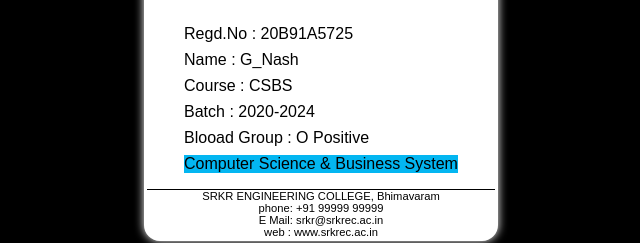
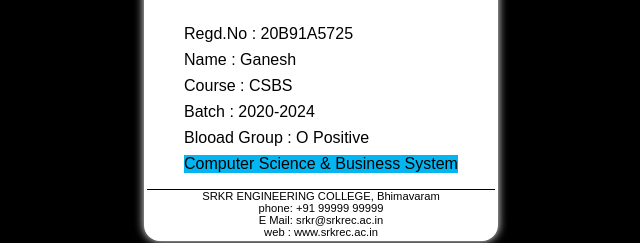
Before and after one commit to G-Nash/idCardDom8thJan25, a plain HTML site: page index.html in a window 1280 px wide. Both pictures are taken after a click on the button "Show Id Card". Shown: the part 475-718 px from the top of the page, 319-959 px from the left. Drawn offline with Linux system fonts and the light colour scheme.

Commit message:
Update index.html

```diff
--- a/index.html
+++ b/index.html
@@ -26,7 +26,7 @@
             <div id="idContentImg"><img src="./idImg.jpg" height="200px" id="img" alt=""></div>
             <div id="idContentText">
                 <p>Regd.No  : 20B91A5725</p>
-                <p>Name     : G_Nash</p>
+                <p>Name     : Ganesh</p>
                 <p>Course   : CSBS</p>
                 <p>Batch    : 2020-2024</p>
                 <p>Blooad Group : O Positive</p>
```
